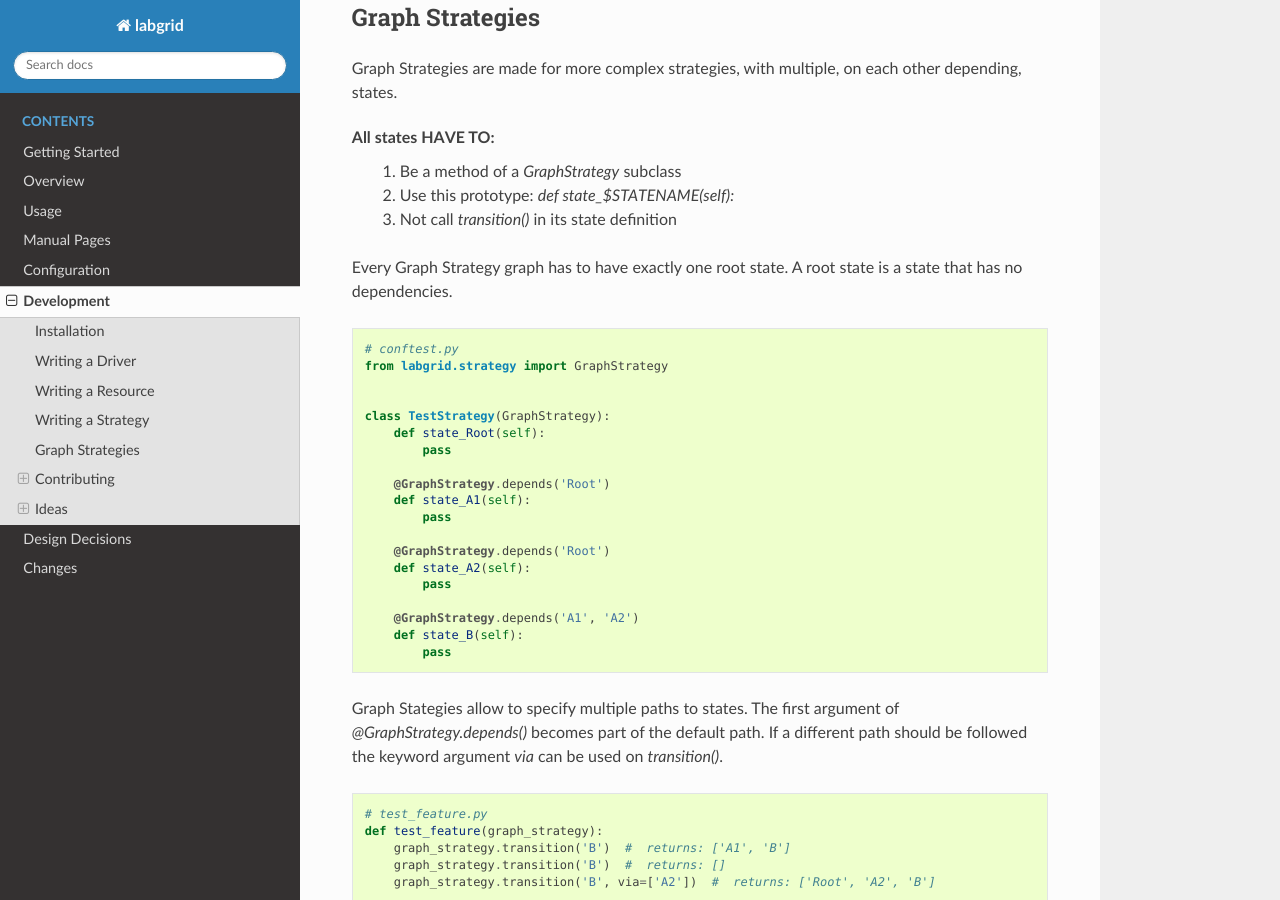
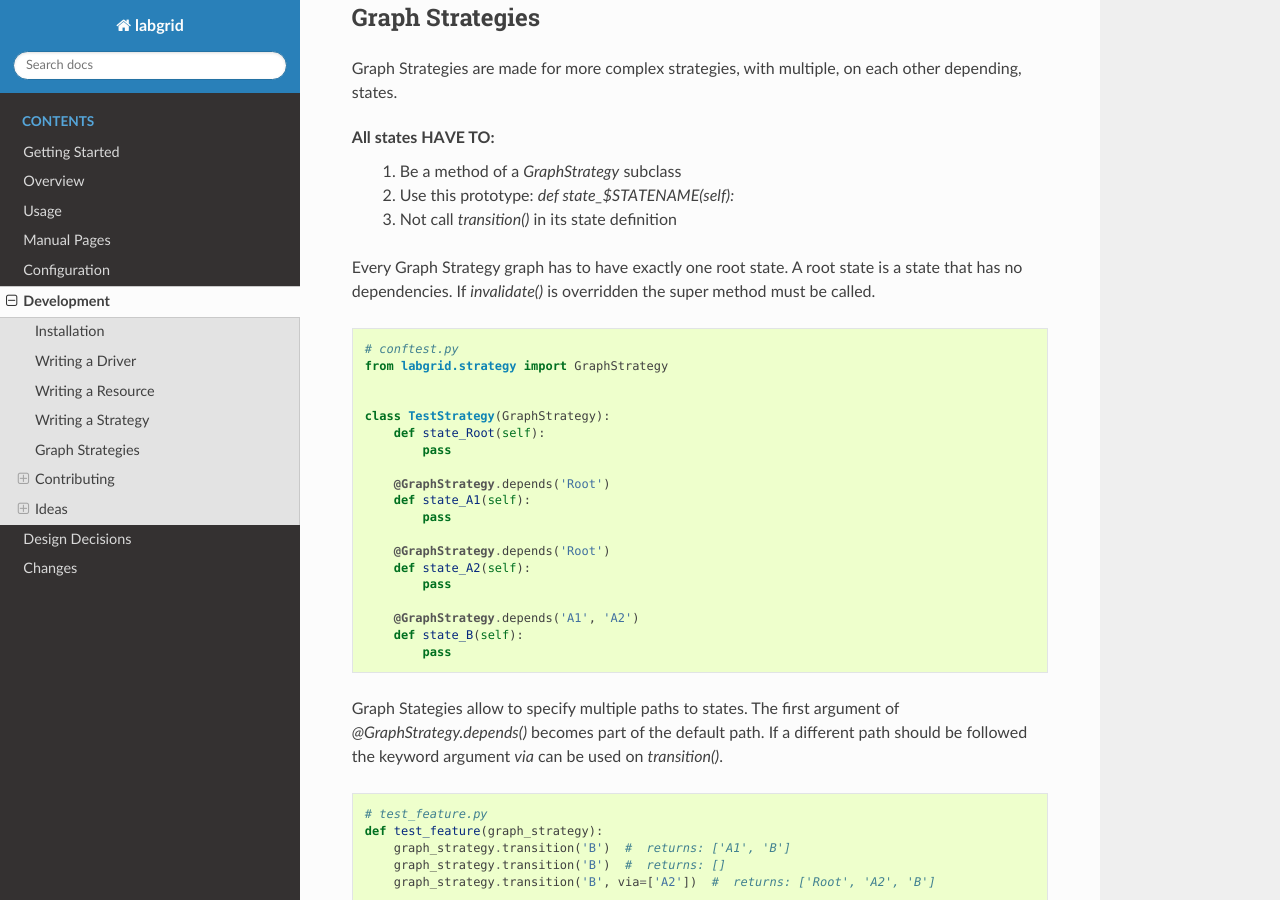
Before and after one commit to labgrid-project/labgrid, a Sphinx documentation site: the page built from doc/development.rst, in a window 1280 px wide and 900 px high, scrolled down 5217 px. Built offline with Sphinx 7.4.7 and the Read the Docs theme 2.0.0, drawn with Linux system fonts in a browser that asks for light colours; pages that are not in the unit, such as notebooks, are missing from menus.

Commit message:
doc/development: call super when overriding GraphStrategy.invalidate()
Signed-off-by: Bastian Stender <bst@pengutronix.de>

```diff
--- a/doc/development.rst
+++ b/doc/development.rst
@@ -294,6 +294,7 @@ All states **HAVE TO**:
 
 Every Graph Strategy graph has to have exactly one root state.
 A root state is a state that has no dependencies.
+If `invalidate()` is overridden the super method must be called.
 
 .. code-block:: python
 
```
